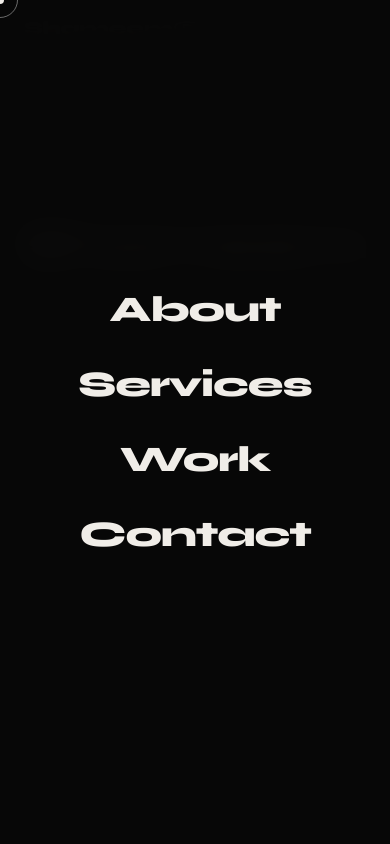
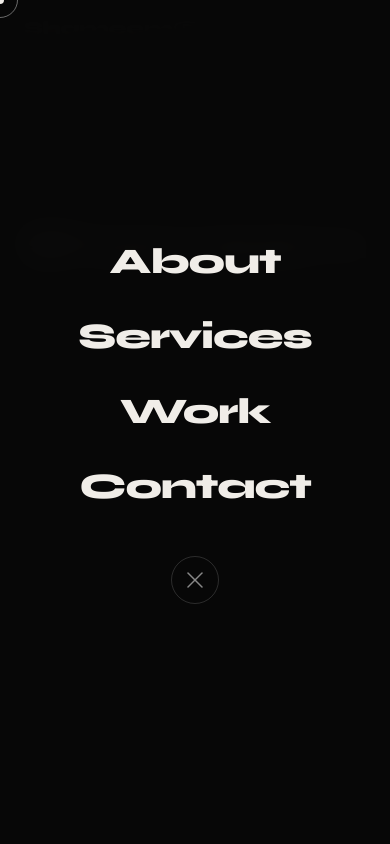
Before and after one commit to shameem78/portfolio, a React (Vite) app: page / in a window 390 px wide. Both pictures are taken after a click on the button "Open menu". Shown: the top 844 px of the page. Built offline with nearby package versions, Linux system fonts and the light colour scheme.

Commit message:
feat: add close button to mobile nav overlay
Adds an animated X button below the Contact link in the mobile menu.
Matches the staggered entrance animation of the nav links.

Co-Authored-By: Claude Sonnet 4.6 <noreply@anthropic.com>

```diff
--- a/src/components/Nav.jsx
+++ b/src/components/Nav.jsx
@@ -172,6 +172,26 @@ export default function Nav() {
                   {link}
                 </motion.a>
               ))}
+
+              {/* Close button */}
+              <motion.button
+                onClick={toggleMenu}
+                aria-label="Close menu"
+                initial={{ opacity: 0, y: 20 }}
+                animate={{ opacity: 1, y: 0 }}
+                transition={{ delay: 0.1 + links.length * 0.06 }}
+                style={{
+                  marginTop: 16, background: 'none', border: '1px solid rgba(255,255,255,0.15)',
+                  borderRadius: '50%', width: 48, height: 48, cursor: 'none',
+                  display: 'flex', alignItems: 'center', justifyContent: 'center',
+                  color: 'var(--grey)',
+                }}
+              >
+                <svg width="16" height="16" viewBox="0 0 16 16" fill="none">
+                  <line x1="1" y1="1" x2="15" y2="15" stroke="currentColor" strokeWidth="1.5" strokeLinecap="round"/>
+                  <line x1="15" y1="1" x2="1" y2="15" stroke="currentColor" strokeWidth="1.5" strokeLinecap="round"/>
+                </svg>
+              </motion.button>
             </motion.div>
           )}
         </AnimatePresence>,
```
